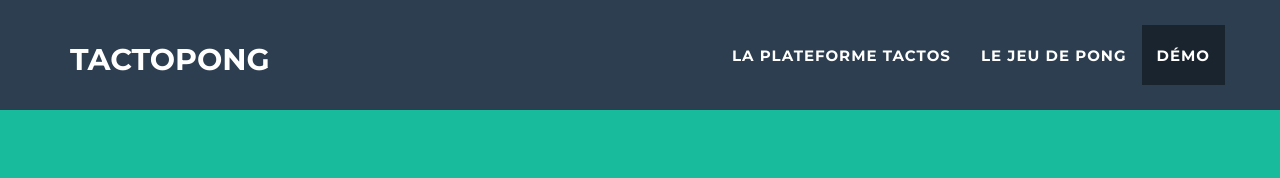
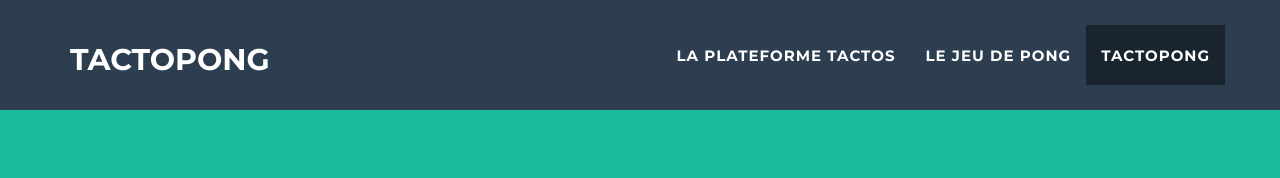
Before and after one commit to Benoit95/TactoPong, a website: page webcontent/index.html in a window 1280 px wide. Shown: the top 178 px of the page. Drawn offline with nearby package versions, Linux system fonts and the light colour scheme.

Commit message:
derniere verif

```diff
--- a/webcontent/index.html
+++ b/webcontent/index.html
@@ -60,7 +60,7 @@
                         <a href="#pong">Le jeu de Pong</a>
                     </li>
                     <li class="page-scroll">
-                        <a href="#demo">Démo</a>
+                        <a href="#demo">TactoPong</a>
                     </li>
                 </ul>
             </div>
@@ -153,11 +153,9 @@
 
                 <div class="col-lg-8 col-lg-offset-2">
                   <p> L'objectif du projet était ainsi de réaliser un jeu intéractif, le Pong, sur la plateforme Tactos.
-
+                  </div>
                 <div class="col-lg-6 col-lg-offset-2">
                     <video controls src="video/film.mp4">Demo</video>
-
-
             </div>
         </div>
     </section>
```
